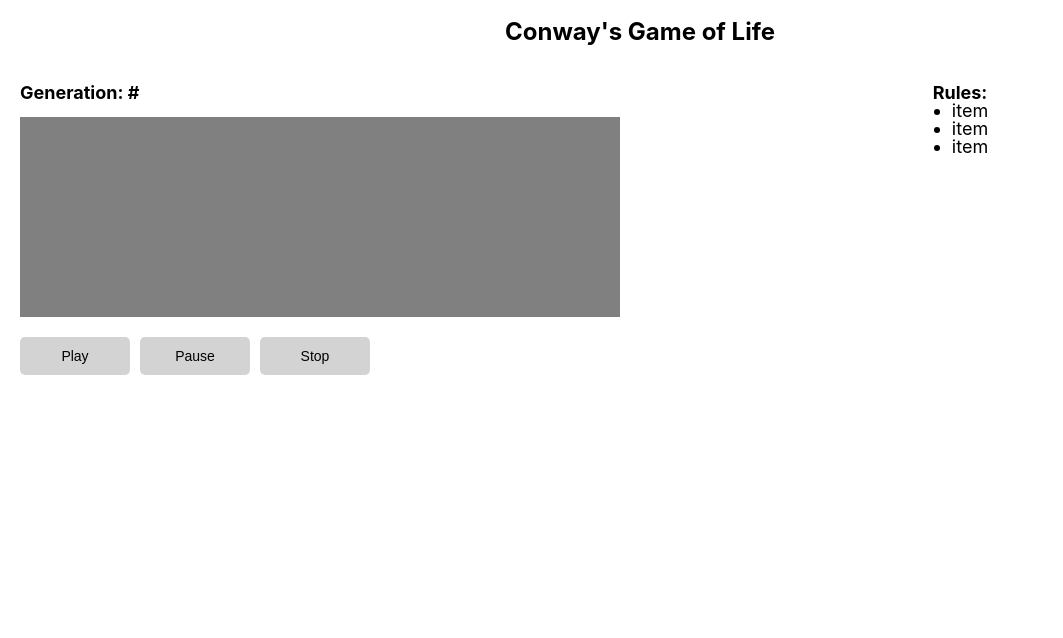
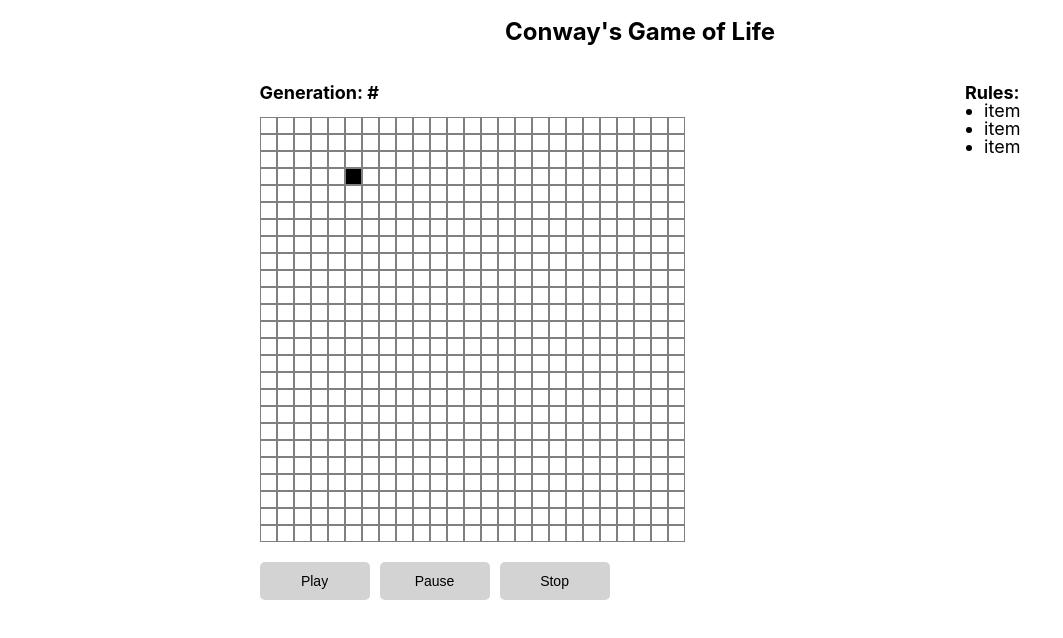
Before and after one commit to leananepari/game-of-life, a React (Create React App) app in the folder client/: page / in a window 1280 px wide. Shown: the top 638 px of the page, without its empty margins (0-1063 px from the left). Built offline with nearby package versions, Linux system fonts and the light colour scheme.

Commit message:
adds and displays the grid

```diff
--- /dev/null
+++ b/client/src/components/Cell.js
@@ -0,0 +1,12 @@
+import React from 'react';
+
+const Cell = ( { cell }) => {
+
+  return (
+    <div style={{border: '1px solid gray', height: '15px', width: '15px',
+                 backgroundColor: `${cell.alive ? 'black' : 'white'}`}}>
+    </div>
+  )
+}
+
+export default Cell
--- a/client/src/components/Main.js
+++ b/client/src/components/Main.js
@@ -1,6 +1,28 @@
-import React from 'react';
+import React, { useEffect, useState } from 'react';
+import Row from './Row';
 
 const Main = () => {
+  const [grid, setGrid] = useState([]);
+
+  useEffect(() => {
+    // build the grid 25x25
+
+    let arr = new Array(25)
+
+    for(let i = 0; i < arr.length; i++) {
+      arr[i] = new Array(25)
+    }
+
+    for (let i = 0; i < arr.length; i++) {
+      for (let j = 0; j < arr[i].length; j++) {
+        arr[i][j] = {alive: false}
+      }
+    }
+
+    arr[3][5]['alive'] = true
+    setGrid(arr)
+
+  }, [])
 
   return (
     <div className="main-wrap">
@@ -12,7 +34,11 @@ const Main = () => {
         <div className="left-box">
           <h2>Generation: #</h2>
           <div className="grid">
-            <div style={{width: '100%', height: '200px', backgroundColor: 'gray'}}></div>
+            <div style={{}}>
+              {grid.map((row, i)=> {
+                return <Row row={row} key={i}/>
+              })}
+            </div>
           </div>
           <div className="buttons">
             <button>Play</button>
--- /dev/null
+++ b/client/src/components/Row.js
@@ -0,0 +1,17 @@
+import React from 'react';
+import Cell from './Cell';
+
+
+const Row = ( { row }) => {
+
+  return (
+    <div style={{display: 'grid', textAlign: 'left',
+                 gridTemplateColumns: '1fr 1fr 1fr 1fr 1fr 1fr 1fr 1fr 1fr 1fr 1fr 1fr 1fr 1fr 1fr 1fr 1fr 1fr 1fr 1fr 1fr 1fr 1fr 1fr 1fr '}}>
+      {row.map((cell, i) => {
+        return <Cell cell={cell} key={i}/>
+      })}
+    </div>
+  )
+}
+
+export default Row
--- a/client/src/css/styles.css
+++ b/client/src/css/styles.css
@@ -16,9 +16,8 @@ body {
 
 .main-wrap .boxes-wrap {
   display: flex;
-  justify-content: center; }
+  justify-content: space-evenly; }
   .main-wrap .boxes-wrap .left-box {
-    width: 50%;
     margin: 20px; }
     .main-wrap .boxes-wrap .left-box h2 {
       font-size: 18px;
@@ -36,7 +35,6 @@ body {
         outline: none;
         cursor: pointer; }
   .main-wrap .boxes-wrap .right-box {
-    width: 50%;
     display: flex;
     flex-direction: column;
     align-items: center;
--- a/client/src/scss/_default.scss
+++ b/client/src/scss/_default.scss
@@ -24,10 +24,9 @@ body{
 
   .boxes-wrap {
     display: flex;
-    justify-content: center;
+    justify-content: space-evenly;
 
     .left-box {
-      width: 50%;
       margin: 20px;
 
       h2 {
@@ -57,7 +56,6 @@ body{
     }
 
     .right-box {
-      width: 50%;
       display: flex;
       flex-direction: column;;
       align-items: center;
```
